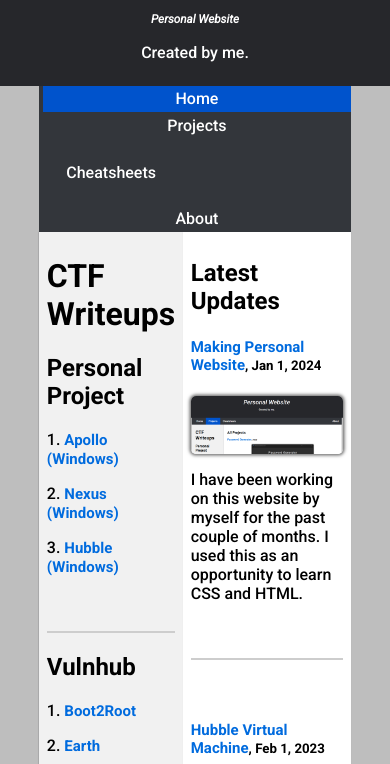
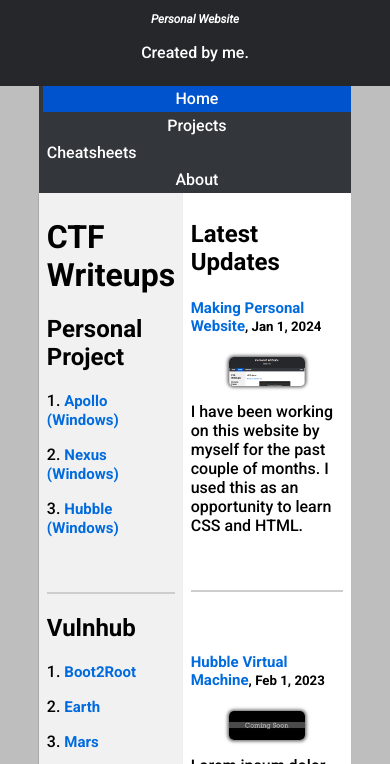
Before and after one commit to littlejohhn/michaelvasilio.github.io, a plain HTML site: page index.html in a window 390 px wide. Shown: the top 764 px of the page. Drawn offline with Linux system fonts and the light colour scheme.

Commit message:
Update style.css

```diff
--- a/style.css
+++ b/style.css
@@ -123,19 +123,29 @@ body .navbar {
   box-shadow: 0 0 0.2rem 0.1rem #727272;
 }
 
-/* Responsive layout - when the screen is less than 700px wide, make the two columns stack on top of each other instead of next to each other */
+/* Responsive layout - when the screen is less than 700px wide */
 @media screen and (max-width: 700px) {
   .row {
-      flex-basis: 100%;
+    flex-basis: 100%;
+  }
+
+  .navbar a {
+    float: none;
+    width: 100%;
+    flex-basis: 100%;
   }
 }
 
-/* Responsive layout - when the screen is less than 400px wide, make the navigation links stack on top of each other instead of next to each other */
+/* Responsive layout - when the screen is less than 400px wide */
 @media screen and (max-width: 400px) {
+  .row,
   .navbar a {
-      float: none;
-      width: 100%;
-      flex-basis: 100%;
+    flex-basis: 100%;
+  }
+
+  .proj-img-format {
+    width: 50%;
+    height: 50%;
   }
 }
 
@@ -195,7 +205,7 @@ hr {
   padding: 1vw 1vw;
   background-color: inherit;
   font-family: inherit;
-  margin: 5vw;
+  margin: auto;
 }
 
 .dropdown:hover .dropbtn {
```
